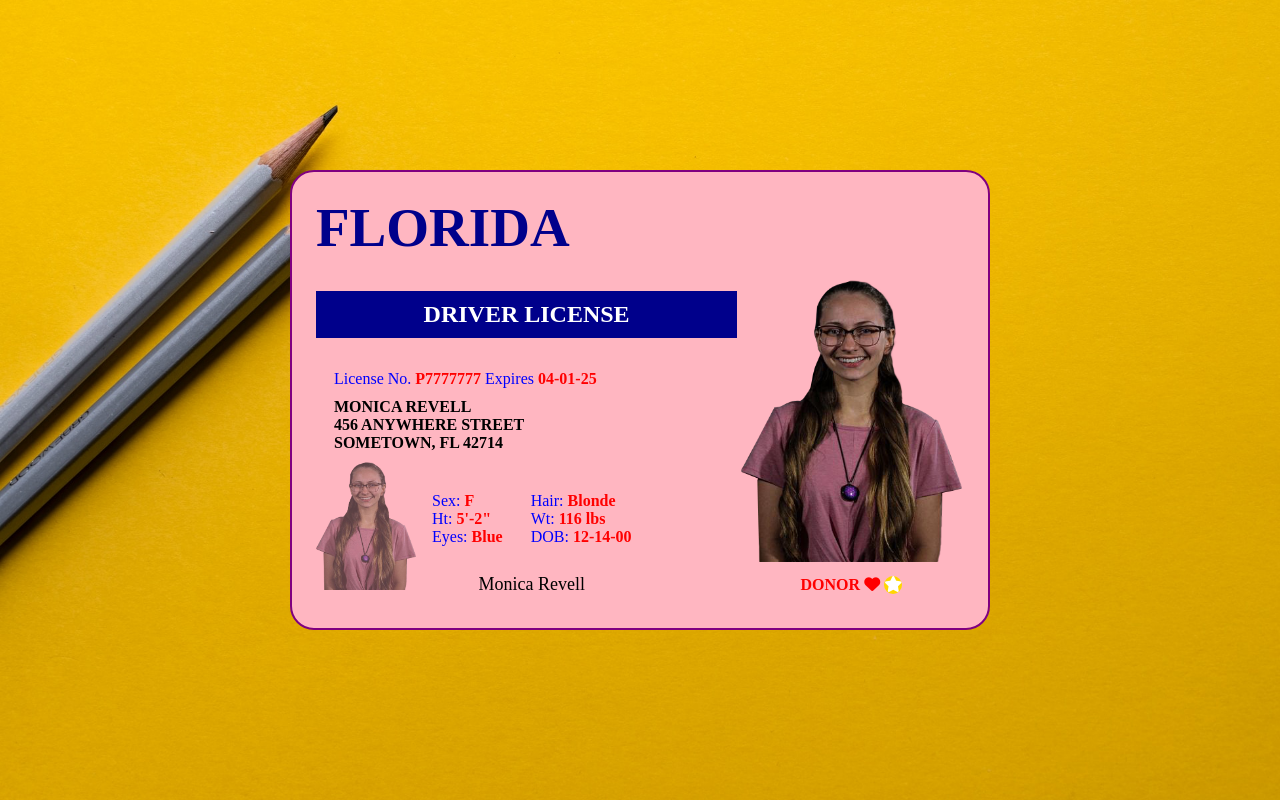
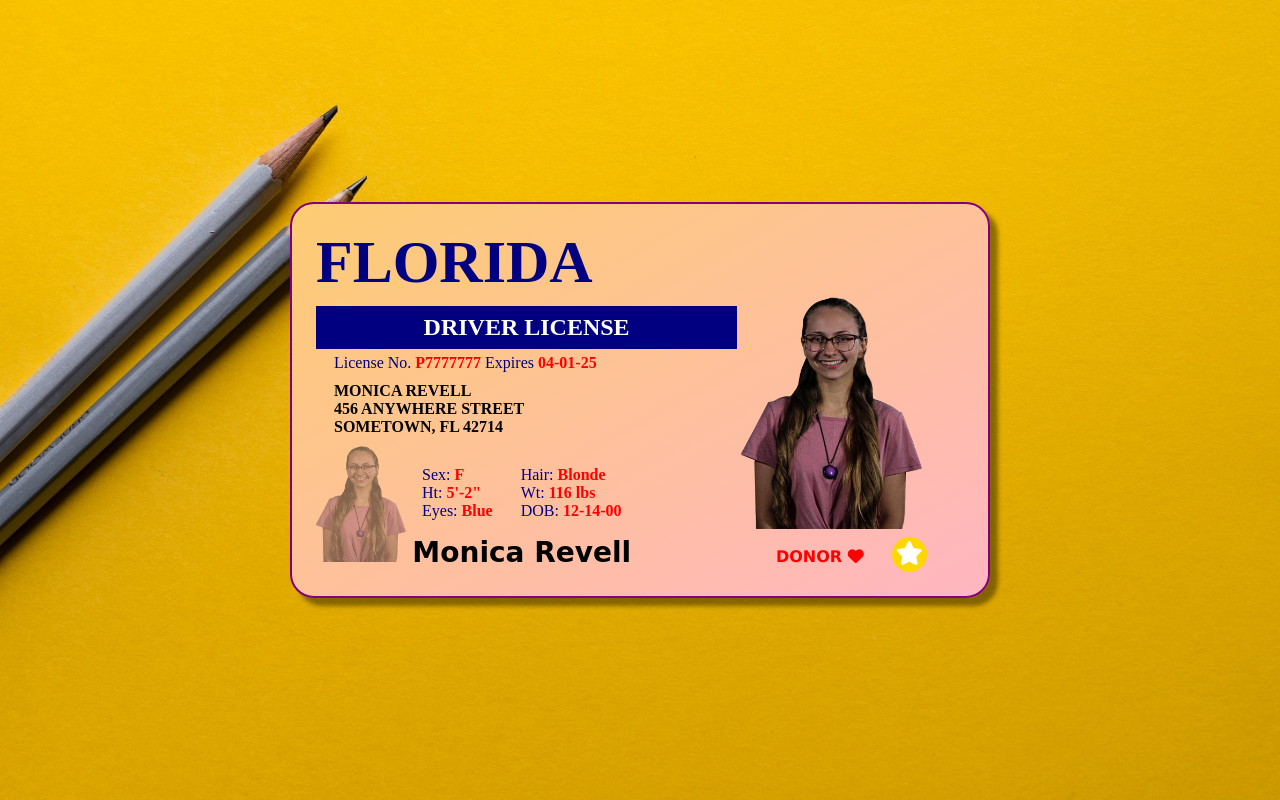
Before and after one commit to mrevell24/mrevell24.github.io, a plain HTML site: page license/index.html in a window 1280 px wide. Drawn offline with Linux system fonts and the light colour scheme; a web font is replaced by a local one.

Commit message:
finished license

```diff
--- a/license/css/style.css
+++ b/license/css/style.css
@@ -1,3 +1,4 @@
+@import url('https://fonts.googleapis.com/css2?family=Ms+Madi&display=swap');
 /*
     NOTE TO STUDENTS:
 
@@ -12,14 +13,17 @@
     border: 2px solid purple;
     border-radius: 24px;
     padding: 24px;
-    background-color: lightpink;
+    margin: 0px;
+    background: linear-gradient(to bottom right, #fdcc73, lightpink);
+    box-shadow: 8px 8px 4px #0006;
 }
 #left-side {
     display: inline-block;
     width: 65%;
 }
-#right-side img {
-    width: 100%;
+#right-side {
+    display: inline-block;
+    width: 34%;
 }
 #id-and-expiration div {
     display: inline-block;
@@ -28,24 +32,22 @@
     display: inline-block;
 }
 #small-pic-container img {
-    width: 100px;
-    opacity: 65%;
+    width: 90px;
+    opacity: 0.5;
 }
 #data-left, #data-right {
     display: inline-block;
-    margin: 28px 12px;
+    margin: 0px 12px 16px 12px;
 }
 #signature {
     text-align: center;
-    font-size: large;
-    padding-top: 0px;
-}
-#right-side {
-    display: inline-block;
-    width: 34%;
+    font-size: 28px;
+    font-weight: bold;
+    font-family: "Ms Madi", cursive;
+
 }
 #right-side img {
-    width: 100%;
+    width: 82%;
 }
 #donor, #real-id {
     display: inline-block;
@@ -53,40 +55,50 @@
 
 /* STYLING BELOW */
 
-#content h1 {
-    color: darkblue;
-    font-size: 55px;
+h1 {
+    color: navy;
+    font-size: 60px;
     margin: 0px;
 }
-#left-side h4 {
-    background-color: darkblue;
+h4 {
+    background-color: navy;
     color: white;
     text-align: center;
-    padding: 10px;
+    padding: 8px;
+    margin: 0px;
     font-size: 24px;
 }
 #donor {
     color: red;
     font-weight: bold;
+    font-family: Verdana, Geneva, Tahoma, sans-serif;
+    padding-right: 24px;
 }
 #donor-and-real-id {
     text-align: center;
-    margin: 10px;
+    padding-top: 4px;
 }
 #real-id {
     color: white;
     background-color: gold;
     border-radius: 50%;
+    text-align: center;
+    display: inline-block;
+    font-size: 24px;
+    padding: 4px;
+}
+#real-id i {
+    color: white;
 }
 #address {
     font-weight: bold;
     margin: 10px 18px;
 }
 #id-and-expiration {
-    margin: 0px 18px;
+    margin: 5px 18px;
 }
 #id-and-expiration div {
-    color: blue;
+    color: navy;
 }
 #id-and-expiration div span {
     color: red;
@@ -97,5 +109,8 @@
     font-weight: bold;
 }
 #data-left div, #data-right div {
-    color: blue;
+    color: navy;
 }
+#content {
+    vertical-align: top;
+}
```
